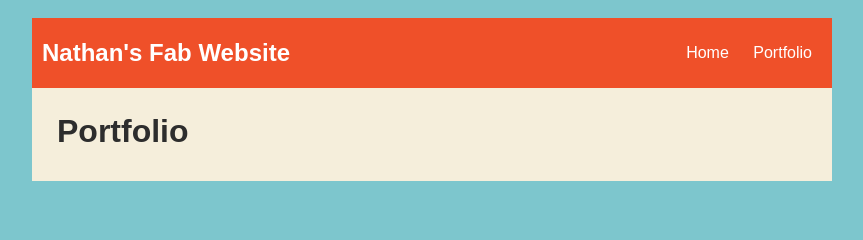
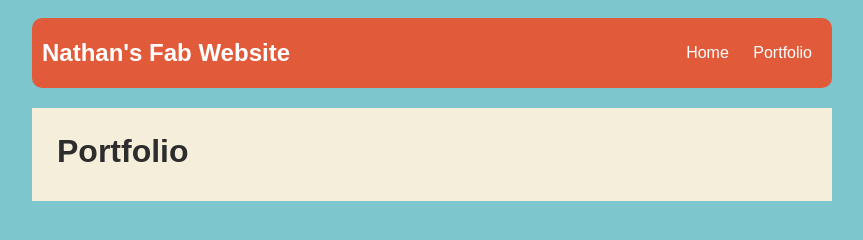
Before and after one commit to nwcassiani/nathan-cassiani.github.io, a plain HTML site: page portfolio.html in a window 1280 px wide. Shown: the whole page, without its empty margins (208-1071 px from the left). Drawn offline with Linux system fonts and the light colour scheme.

Commit message:
describe commit

```diff
--- a/portfolio.html
+++ b/portfolio.html
@@ -23,10 +23,12 @@
 
         /* navigation menu */
         nav {
-            background: rgb(239, 80, 41);
+            background: rgb(225, 91, 58);
             margin: 0 auto;
+            margin-bottom: 20px;
             display: flex;
             padding: 10px;
+            border-radius: 10px;
         }
         nav header {
             display: flex;
```
